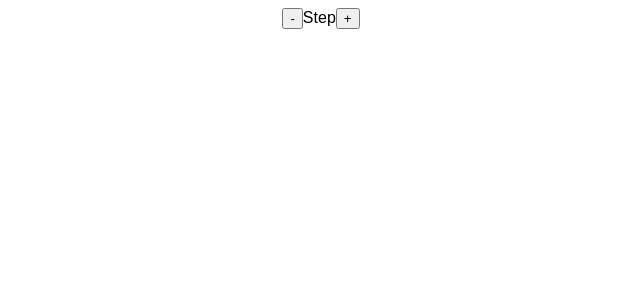
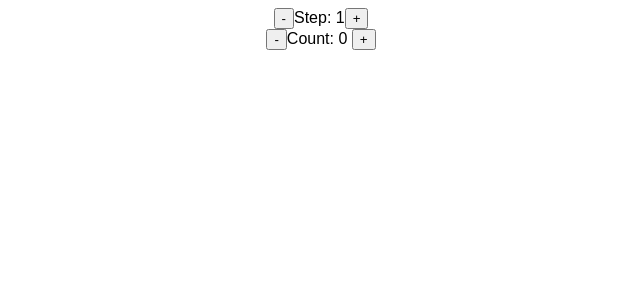
Before and after one commit to Ataklti-Hanis/date-counter, a React (Create React App) app: page / in a window 1280 px wide. Shown: the top 300 px of the page, without its empty margins (319-959 px from the left). Built offline with nearby package versions, Linux system fonts and the light colour scheme.

Commit message:
counting

```diff
--- a/src/App.js
+++ b/src/App.js
@@ -1,3 +1,5 @@
+import { useState } from "react";
+
 export default function App() {
   return (
     <div className="App">
@@ -7,14 +9,20 @@ export default function App() {
 }
 
 function Counter() {
+  const [step, setStep] = useState(1);
+  const [count, setCount] = useState(0);
   return (
     <div>
       <div>
-        <button>-</button>
-        <span>Step</span>
-        <button>+</button>
+        <button onClick={() => setStep(step - 1)}>-</button>
+        <span>Step: {step}</span>
+        <button onClick={() => setStep(step + 1)}>+</button>
       </div>
-      <div></div>
+      <div>
+        <button onClick={() => setCount(count - step)}>-</button>
+        <span>Count: {count} </span>
+        <button onClick={() => setCount(count + step)}>+</button>
+      </div>
     </div>
   );
 }
```
